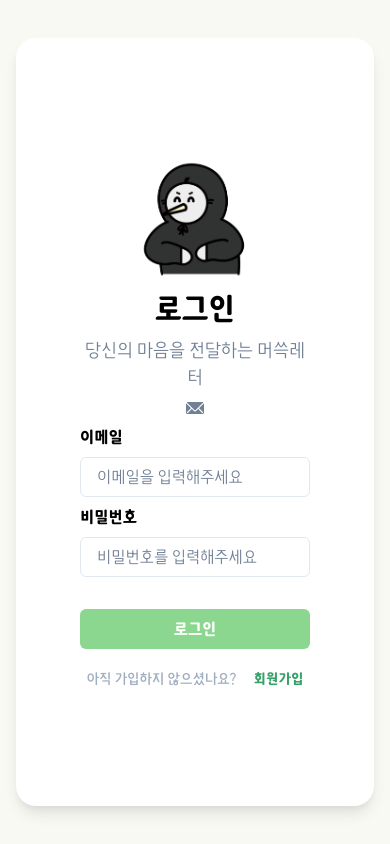
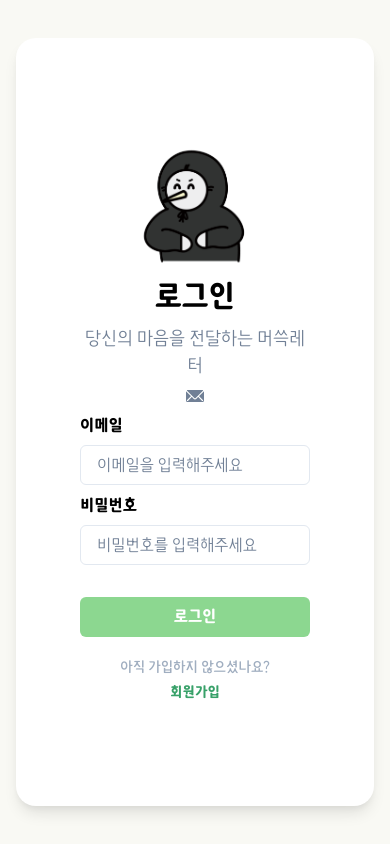
Before and after one commit to prgrms-fe-devcourse/FEDC4_MUSSEUK_LETTER_Donggeun, a React (Vite) app in the folder packages/web/: page /signin in a window 390 px wide. Built offline with nearby package versions, Linux system fonts and the light colour scheme; no server answers; what @toss/async-boundary, common would draw is missing.

Commit message:
design: LinkTemplate 반응형 비동작 문제 해결

```diff
--- a/packages/web/src/pages/Signup/templates/LinkTemplate.tsx
+++ b/packages/web/src/pages/Signup/templates/LinkTemplate.tsx
@@ -5,7 +5,10 @@ const LinkTemplate = ({ children }: { children: React.ReactNode }) => {
     <Flex
       mt="3"
       w="100%"
-      direction={['column', 'row']}
+      direction={{
+        base: 'column',
+        sm: 'row'
+      }}
       justifyContent="space-around"
       alignItems="center"
       transition="color 0.2s"
```
